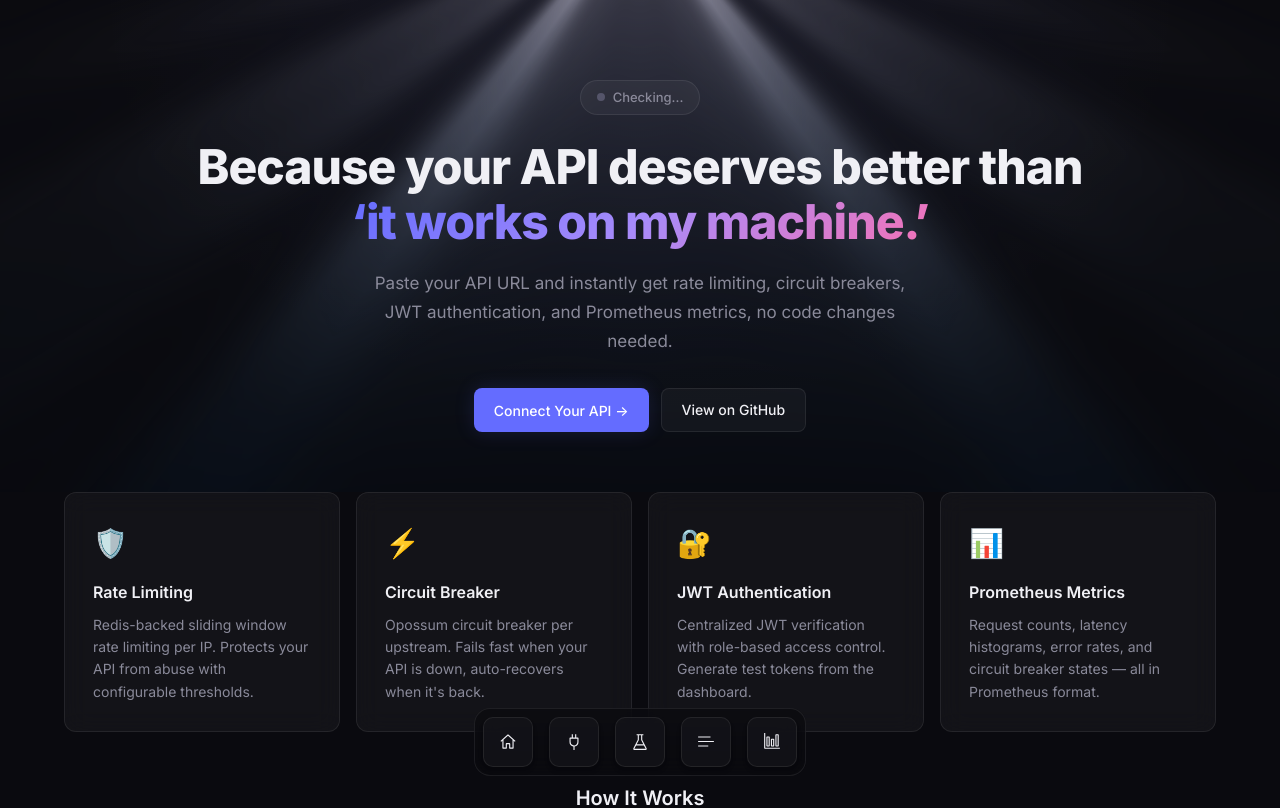
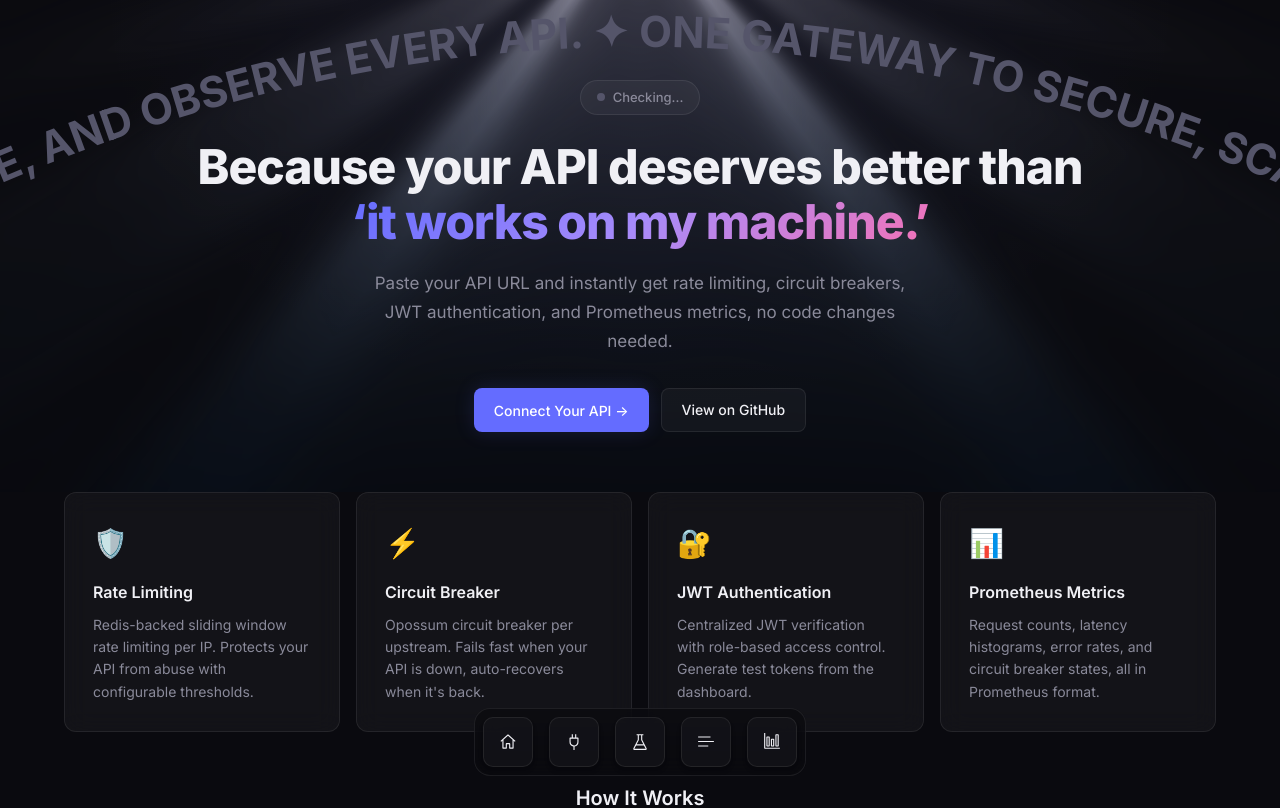
Before and after one commit to omkarararar/API-Gateway, a React (Vite) app in the folder client/: page / in a window 1280 px wide. Shown: the top 808 px of the page. Built offline with nearby package versions, Linux system fonts and the light colour scheme; no server answers.

Commit message:
UI changes

```diff
--- /dev/null
+++ b/client/src/components/CurvedLoop.css
@@ -0,0 +1,27 @@
+.curved-loop-jacket {
+  position: absolute;
+  top: -30px;
+  left: 0;
+  width: 100%;
+  height: 350px;
+  overflow: hidden;
+  pointer-events: none;
+  z-index: 1;
+  opacity: 1;
+}
+
+.curved-loop-svg {
+  user-select: none;
+  width: 100%;
+  aspect-ratio: 100 / 12;
+  overflow: visible;
+  display: block;
+  font-size: 3rem; /* Adjusted for top edge fit */
+  fill: var(--text-muted);
+  user-select: none;
+  -moz-user-select: none;
+  -webkit-user-select: none;
+  font-weight: 700;
+  text-transform: uppercase;
+  line-height: 1;
+}
--- /dev/null
+++ b/client/src/components/CurvedLoop.jsx
@@ -0,0 +1,137 @@
+import { useRef, useEffect, useState, useMemo, useId } from 'react';
+import './CurvedLoop.css';
+
+const CurvedLoop = ({
+  marqueeText = '',
+  speed = 2,
+  className,
+  curveAmount = 400,
+  direction = 'left',
+  interactive = true
+}) => {
+  const text = useMemo(() => {
+    const hasTrailing = /\s|\u00A0$/.test(marqueeText);
+    return (hasTrailing ? marqueeText.replace(/\s+$/, '') : marqueeText) + '\u00A0';
+  }, [marqueeText]);
+
+  const measureRef = useRef(null);
+  const textPathRef = useRef(null);
+  const pathRef = useRef(null);
+  const [spacing, setSpacing] = useState(0);
+  const [offset, setOffset] = useState(0);
+  const uid = useId();
+  const pathId = `curve-${uid}`;
+  // Symmetric arch shape: starts low, peaks high in middle (X=720), ends low
+  // Start/End Y is 260. Control point Y goes upwards by curveAmount.
+  const pathD = `M-100,260 Q720,${260 - curveAmount} 1540,260`;
+
+  const dragRef = useRef(false);
+  const lastXRef = useRef(0);
+  const dirRef = useRef(direction);
+  const velRef = useRef(0);
+
+  const textLength = spacing;
+  const totalText = textLength
+    ? Array(Math.ceil(1800 / textLength) + 2)
+        .fill(text)
+        .join('')
+    : text;
+  const ready = spacing > 0;
+
+  useEffect(() => {
+    if (measureRef.current) setSpacing(measureRef.current.getComputedTextLength());
+  }, [text, className]);
+
+  useEffect(() => {
+    if (!spacing) return;
+    if (textPathRef.current) {
+      const initial = -spacing;
+      textPathRef.current.setAttribute('startOffset', initial + 'px');
+      setOffset(initial);
+    }
+  }, [spacing]);
+
+  useEffect(() => {
+    if (!spacing || !ready) return;
+    let frame = 0;
+    const step = () => {
+      if (!dragRef.current && textPathRef.current) {
+        const delta = dirRef.current === 'right' ? speed : -speed;
+        const currentOffset = parseFloat(textPathRef.current.getAttribute('startOffset') || '0');
+        let newOffset = currentOffset + delta;
+
+        const wrapPoint = spacing;
+        if (newOffset <= -wrapPoint) newOffset += wrapPoint;
+        if (newOffset > 0) newOffset -= wrapPoint;
+
+        textPathRef.current.setAttribute('startOffset', newOffset + 'px');
+        setOffset(newOffset);
+      }
+      frame = requestAnimationFrame(step);
+    };
+    frame = requestAnimationFrame(step);
+    return () => cancelAnimationFrame(frame);
+  }, [spacing, speed, ready]);
+
+  const onPointerDown = e => {
+    if (!interactive) return;
+    dragRef.current = true;
+    lastXRef.current = e.clientX;
+    velRef.current = 0;
+    e.target.setPointerCapture(e.pointerId);
+  };
+
+  const onPointerMove = e => {
+    if (!interactive || !dragRef.current || !textPathRef.current) return;
+    const dx = e.clientX - lastXRef.current;
+    lastXRef.current = e.clientX;
+    velRef.current = dx;
+
+    const currentOffset = parseFloat(textPathRef.current.getAttribute('startOffset') || '0');
+    let newOffset = currentOffset + dx;
+
+    const wrapPoint = spacing;
+    if (newOffset <= -wrapPoint) newOffset += wrapPoint;
+    if (newOffset > 0) newOffset -= wrapPoint;
+
+    textPathRef.current.setAttribute('startOffset', newOffset + 'px');
+    setOffset(newOffset);
+  };
+
+  const endDrag = () => {
+    if (!interactive) return;
+    dragRef.current = false;
+    dirRef.current = velRef.current > 0 ? 'right' : 'left';
+  };
+
+  const cursorStyle = interactive ? (dragRef.current ? 'grabbing' : 'grab') : 'auto';
+
+  return (
+    <div
+      className="curved-loop-jacket"
+      style={{ visibility: ready ? 'visible' : 'hidden', cursor: cursorStyle }}
+      onPointerDown={onPointerDown}
+      onPointerMove={onPointerMove}
+      onPointerUp={endDrag}
+      onPointerLeave={endDrag}
+    >
+      <svg className="curved-loop-svg" viewBox="0 0 1440 120">
+        <text ref={measureRef} xmlSpace="preserve" style={{ visibility: 'hidden', opacity: 0, pointerEvents: 'none' }}>
+          {text}
+        </text>
+        <defs>
+          <path ref={pathRef} id={pathId} d={pathD} fill="none" stroke="transparent" />
+        </defs>
+        {ready && (
+          <text fontWeight="bold" xmlSpace="preserve" className={className}>
+            <textPath ref={textPathRef} href={`#${pathId}`} startOffset={offset + 'px'} xmlSpace="preserve">
+              {totalText}
+            </textPath>
+          </text>
+        )}
+      </svg>
+    </div>
+  );
+};
+
+export default CurvedLoop;
--- a/client/src/pages/Landing.jsx
+++ b/client/src/pages/Landing.jsx
@@ -1,6 +1,7 @@
 import { useEffect, useState } from 'react';
 import { useNavigate } from 'react-router-dom';
 import LightRays from '../components/LightRays';
+import CurvedLoop from '../components/CurvedLoop';
 import './Landing.css';
 
 export default function Landing() {
@@ -16,6 +17,10 @@ export default function Landing() {
 
   return (
     <div className="landing fade-in">
+      <CurvedLoop
+        marqueeText="One gateway to secure, scale, and observe every API. ✦ "
+        interactive={false}
+      />
       <section className="hero" style={{ position: 'relative', overflow: 'hidden' }}>
         <LightRays
           raysOrigin="top-center"
@@ -76,7 +81,7 @@ export default function Landing() {
           <div className="glass-card feature-card" style={{ justifyContent: 'center' }}>
             <div className="feature-icon">📊</div>
             <h3>Prometheus Metrics</h3>
-            <p>Request counts, latency histograms, error rates, and circuit breaker states — all in Prometheus format.</p>
+            <p>Request counts, latency histograms, error rates, and circuit breaker states, all in Prometheus format.</p>
           </div>
         </div>
       </section>
```
